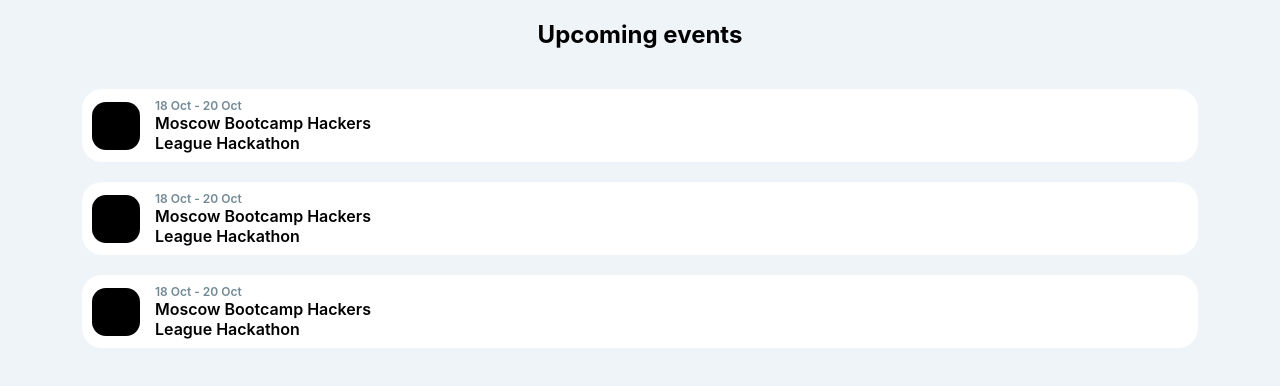
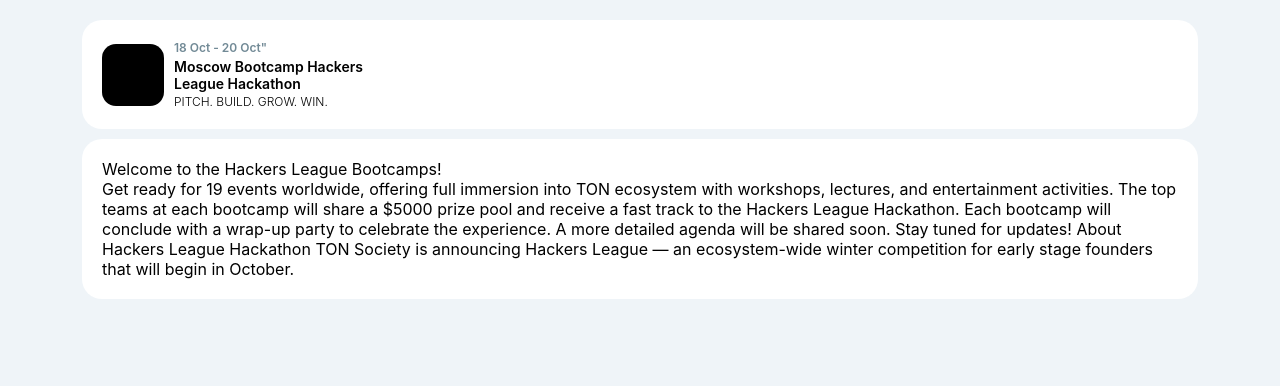
Before and after one commit to Danil-Golubev/ton.society.eventer, a React (Create React App) app: page /event in a window 1280 px wide. Shown: the top 386 px of the page. Built offline with nearby package versions, Linux system fonts and the light colour scheme.

Commit message:
event page has been added

```diff
--- a/package.json
+++ b/package.json
@@ -8,6 +8,7 @@
     "@testing-library/user-event": "^13.5.0",
     "react": "^18.3.1",
     "react-dom": "^18.3.1",
+    "react-router-dom": "^6.27.0",
     "react-scripts": "5.0.1",
     "web-vitals": "^2.1.4"
   },
--- a/src/App.css
+++ b/src/App.css
@@ -4,9 +4,20 @@
   box-sizing: border-box;
   font-family: "inter";
 }
-.body {
-  background-color: black;
-  color: var(--tg-theme-text-color);
+a {
+  text-decoration: none; /* Убирает подчеркивание */
+  color: inherit; /* Использует цвет текста родителя */
+}
+
+.main {
+  min-height: 100vh;
+  padding: 20px;
+  background-color: #eff4f8;
+  display: flex;
+  justify-content: center;
+}
+.content {
+  width: 90%;
 }
 
 @import url("https://fonts.googleapis.com/css2?family=Inter:ital,opsz,wght@0,14..32,100..900;1,14..32,100..900&display=swap");
--- a/src/App.js
+++ b/src/App.js
@@ -1,9 +1,20 @@
 import "./App.css";
-import { MainPage } from "./pages/MainPage";
+import { EventPage } from "./pages/EventPage/EventPage";
+import { MainPage } from "./pages/MainPage/MainPage";
+import { BrowserRouter, Routes, Route } from "react-router-dom";
 function App() {
   return (
     <>
-      <MainPage />
+      <div className="main">
+        <div className="content">
+          <BrowserRouter>
+            <Routes>
+              <Route element={<MainPage />} path="/" />
+              <Route element={<EventPage />} path="/event" />
+            </Routes>
+          </BrowserRouter>
+        </div>
+      </div>
     </>
   );
 }
--- a/src/components/EventBlock/EventBlock.js
+++ b/src/components/EventBlock/EventBlock.js
@@ -1,15 +1,13 @@
 import style from "./style.module.css";
-export const EventBlock = () => {
+export const EventBlock = ({ date, title, imageUrl, id }) => {
   return (
     <>
       <div className={style.mainBlock}>
         {/* <img src="public/images/1.png" alt="bootkemp"></img> */}
         <div className={style.imageBlock}></div>
         <div className={style.textBlock}>
-          <div className={style.date}>18 Oct - 20 Oct</div>
-          <div className={style.title}>
-            Moscow Bootcamp Hackers League Hackathon
-          </div>
+          <div className={style.date}>{date}</div>
+          <div className={style.title}>{title}</div>
         </div>
       </div>
     </>
--- a/src/components/EventBlock/style.module.css
+++ b/src/components/EventBlock/style.module.css
@@ -1,5 +1,5 @@
 .mainBlock {
-  height: 73px;
+  min-height: 73px;
   width: 100%;
   background-color: white;
   border-radius: 20px;
@@ -17,6 +17,9 @@
   height: 48px;
 }
 
+.textBlock {
+  height: auto;
+}
 .date {
   font-weight: 600;
   font-size: 12px;
@@ -25,4 +28,5 @@
 .title {
   font-weight: 600;
   max-width: 231px;
+  height: auto;
 }
--- /dev/null
+++ b/src/pages/EventPage/EventPage.js
@@ -0,0 +1,35 @@
+import style from "./style.module.css";
+export const EventPage = () => {
+  return (
+    <>
+      <div className={style.contentBlock}>
+        <div className={style.mainBlock}>
+          {/* <img src="public/images/1.png" alt="bootkemp"></img> */}
+          <div className={style.imageBlock}></div>
+          <div className={style.textBlock}>
+            <div className={style.date}>18 Oct - 20 Oct"</div>
+            <div className={style.title}>
+              Moscow Bootcamp Hackers League Hackathon
+            </div>
+
+            <div className={style.prizePool}>PITCH. BUILD. GROW. WIN.</div>
+          </div>
+        </div>
+        <div className={style.descriptionBlock}>
+          <div className={style.description}>
+            Welcome to the Hackers League Bootcamps! <br />
+            ​​Get ready for 19 events worldwide, offering full immersion into
+            TON ecosystem with workshops, lectures, and entertainment
+            activities. The top teams at each bootcamp will share a $5000 prize
+            pool and receive a fast track to the Hackers League Hackathon. Each
+            bootcamp will conclude with a wrap-up party to celebrate the
+            experience. A more detailed agenda will be shared soon. Stay tuned
+            for updates! About Hackers League Hackathon TON Society is
+            announcing Hackers League — an ecosystem-wide winter competition for
+            early stage founders that will begin in October.
+          </div>
+        </div>
+      </div>
+    </>
+  );
+};
--- /dev/null
+++ b/src/pages/EventPage/style.module.css
@@ -0,0 +1,59 @@
+.contentBlock {
+  width: 100%;
+  display: flex;
+  flex-direction: column;
+  gap: 10px;
+}
+.mainBlock {
+  min-height: 108px;
+  width: 100%;
+  background-color: white;
+  border-radius: 20px;
+  display: flex;
+  flex-direction: flex;
+  align-items: center;
+  padding: 20px;
+  gap: 10px;
+}
+
+.imageBlock {
+  border-radius: 14px;
+  background-color: black;
+  width: 62px;
+  height: 62px;
+}
+
+.textBlock {
+  max-width: 190px;
+  font-size: 14px;
+  display: flex;
+  flex-direction: column;
+  gap: 2.5px;
+  height: auto;
+}
+.date {
+  font-weight: 600;
+  font-size: 12px;
+  color: #728a96;
+}
+.title {
+  font-weight: 600;
+  max-width: 231px;
+  height: auto;
+}
+.prizePool {
+  font-weight: 300;
+  font-size: 12px;
+}
+
+.descriptionBlock {
+  height: auto;
+  width: 100%;
+  background-color: white;
+  border-radius: 20px;
+  display: flex;
+  flex-direction: flex;
+  align-items: center;
+  padding: 20px;
+  gap: 15px;
+}
--- a/src/pages/MainPage.js
+++ /dev/null
@@ -1,16 +0,0 @@
-import { EventBlock } from "../components/EventBlock/EventBlock";
-import style from "./style.module.css";
-export const MainPage = () => {
-  return (
-    <>
-      <div className={style.mainBlock}>
-        <div className={style.mainTitle}>Upcoming events</div>
-        <div className={style.list}>
-          <EventBlock />
-          <EventBlock />
-          <EventBlock />
-        </div>
-      </div>
-    </>
-  );
-};
--- /dev/null
+++ b/src/pages/MainPage/MainPage.js
@@ -0,0 +1,24 @@
+import { EventBlock } from "../../components/EventBlock/EventBlock";
+import style from "./style.module.css";
+import { Link } from "react-router-dom";
+export const MainPage = () => {
+  return (
+    <>
+      <div className={style.mainBlock}>
+        <div className={style.mainTitle}>Upcoming events</div>
+        <div className={style.list}>
+          <Link to="/event">
+            <EventBlock
+              date="18 Oct - 20 Oct"
+              title="Moscow Bootcamp Hackers League Hackathon"
+            />
+          </Link>
+          <EventBlock
+            date="18 Oct - 20 Oct"
+            title="Minsk Bootcamp Hackers League Hackathon"
+          />
+        </div>
+      </div>
+    </>
+  );
+};
--- a/src/pages/style.module.css
+++ b/src/pages/MainPage/style.module.css
@@ -1,8 +1,8 @@
 .mainBlock {
-  height: 100vh;
+  min-height: 95vh;
   width: 100%;
   background-color: #eff4f8;
-  padding: 20px;
+
   display: flex;
   flex-direction: column;
   align-items: center;
@@ -15,7 +15,6 @@
 }
 
 .list {
-  width: 90%;
   display: flex;
   flex-direction: column;
   gap: 20px;
```
Also changed, not shown: 1 other file (tests, documents, lock files or other folders).
